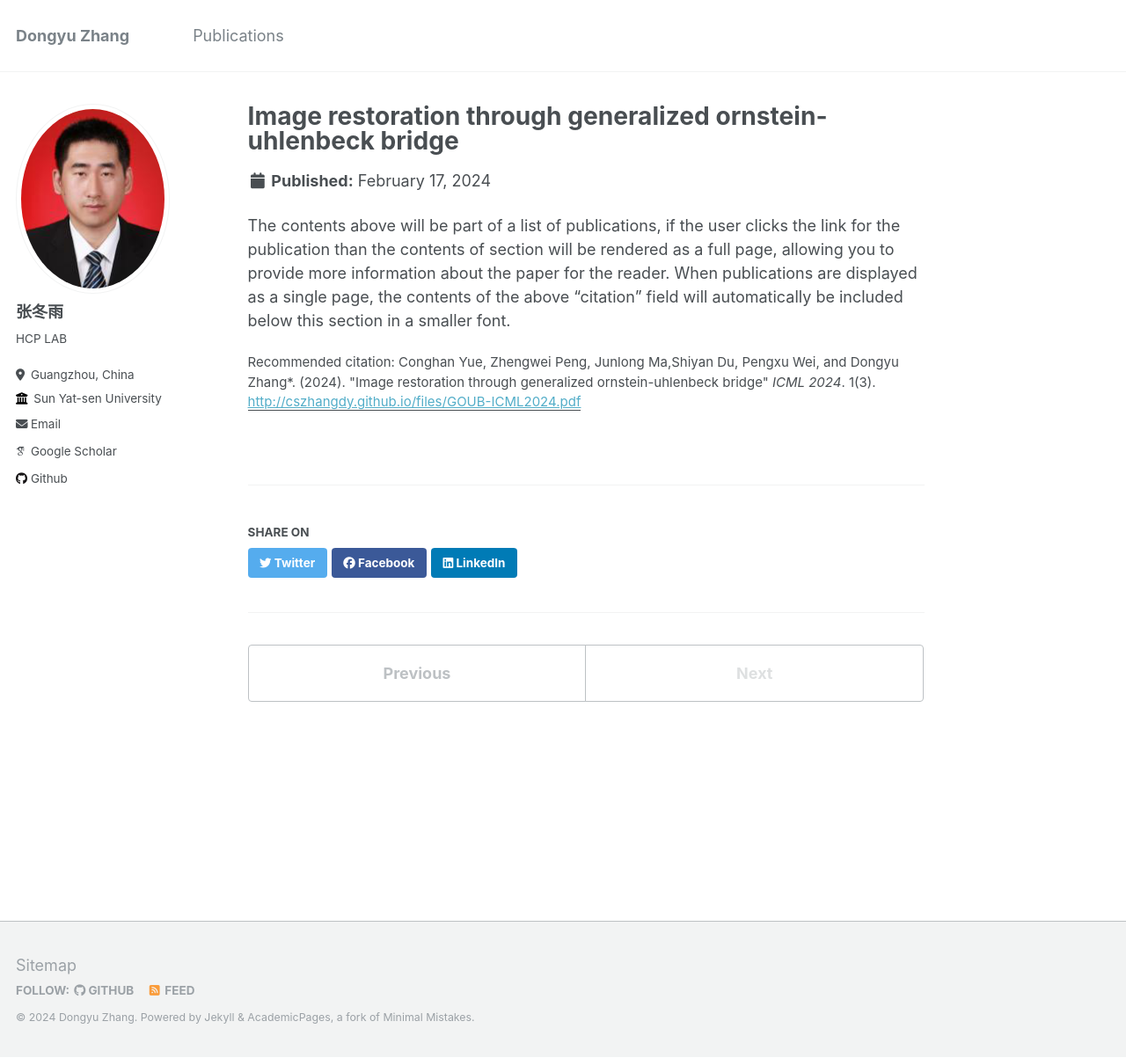
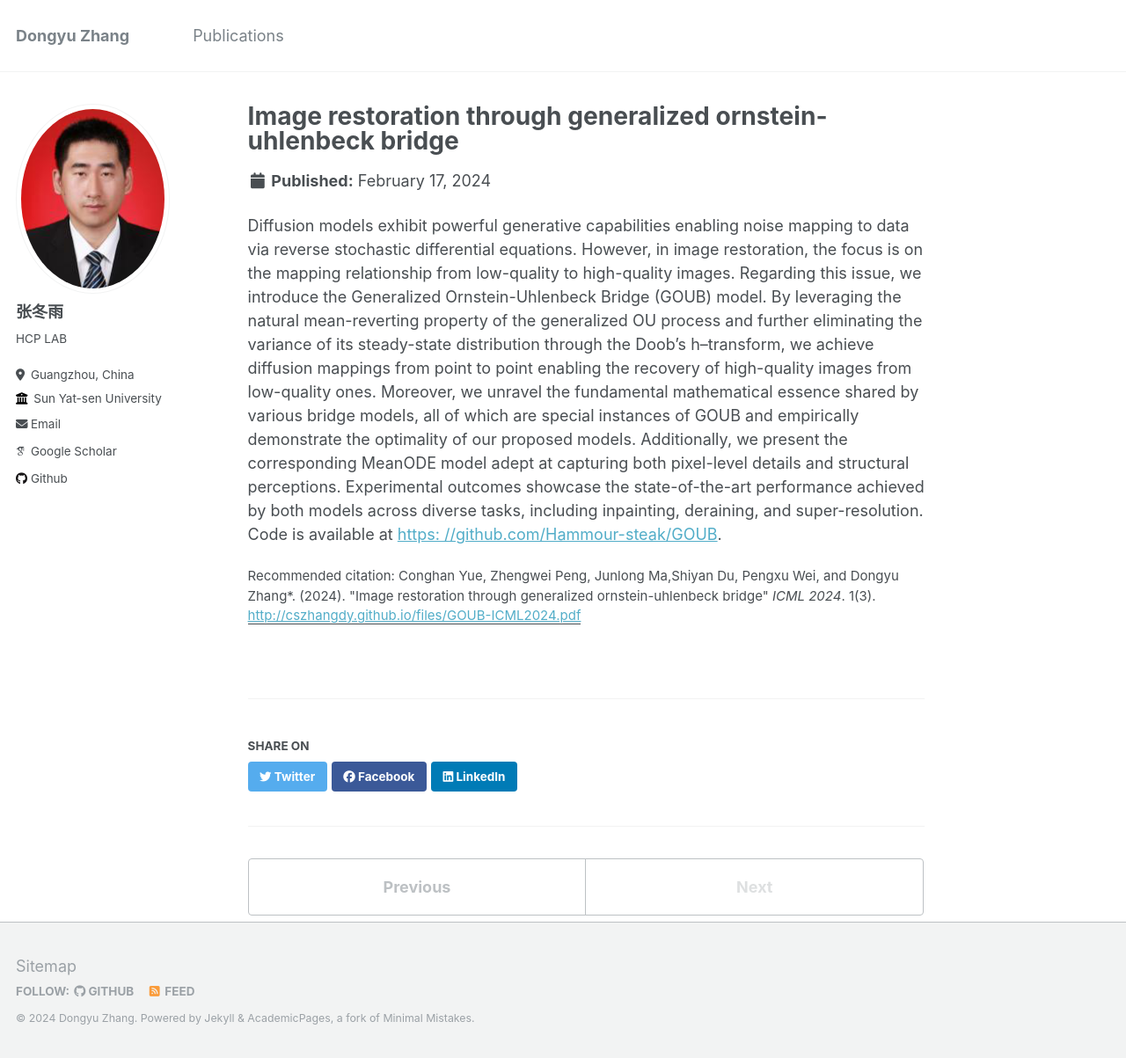
Before and after one commit to cszhangdy/cszhangdy.github.io, a Jekyll site: the page built from _publications/2024-02-17-paper-title-number-4.md, in a window 1280 px wide and 1203 px high. Shown: the whole window at 88% size. Built offline with Jekyll 4.4.1, drawn with Linux system fonts in a browser that asks for light colours; some web fonts are replaced.

Commit message:
Update 2024-02-17-paper-title-number-4.md

```diff
--- a/_publications/2024-02-17-paper-title-number-4.md
+++ b/_publications/2024-02-17-paper-title-number-4.md
@@ -2,10 +2,11 @@
 title: "Image restoration through generalized ornstein-uhlenbeck bridge"
 collection: publications
 permalink: /publication/2024-02-17-Image restoration through generalized ornstein-uhlenbeck bridge-number-4
-excerpt: 'This paper is about fixing template issue.'
+excerpt: 'This paper is about a new bridge diffusion model'
 date: 2024-02-17
 paperurl: 'http://cszhangdy.github.io/files/GOUB-ICML2024.pdf'
 citation: 'Conghan Yue, Zhengwei Peng, Junlong Ma,Shiyan Du, Pengxu Wei, and Dongyu Zhang*. (2024). &quot;Image restoration through generalized ornstein-uhlenbeck bridge&quot; <i>ICML 2024</i>. 1(3).'
 ---
 
-The contents above will be part of a list of publications, if the user clicks the link for the publication than the contents of section will be rendered as a full page, allowing you to provide more information about the paper for the reader. When publications are displayed as a single page, the contents of the above "citation" field will automatically be included below this section in a smaller font.
+
+Diffusion models exhibit powerful generative capabilities enabling noise mapping to data via reverse stochastic differential equations. However, in image restoration, the focus is on the mapping relationship from low-quality to high-quality images. Regarding this issue, we introduce the Generalized Ornstein-Uhlenbeck Bridge (GOUB) model. By leveraging the natural mean-reverting property of the generalized OU process and further eliminating the variance of its steady-state distribution through the Doob’s h–transform, we achieve diffusion mappings from point to point enabling the recovery of high-quality images from low-quality ones. Moreover, we unravel the fundamental mathematical essence shared by various bridge models, all of which are special instances of GOUB and empirically demonstrate the optimality of our proposed models. Additionally, we present the corresponding MeanODE model adept at capturing both pixel-level details and structural perceptions. Experimental outcomes showcase the state-of-the-art performance achieved by both models across diverse tasks, including inpainting, deraining, and super-resolution. Code is available at [https: //github.com/Hammour-steak/GOUB](https: //github.com/Hammour-steak/GOUB).
```
